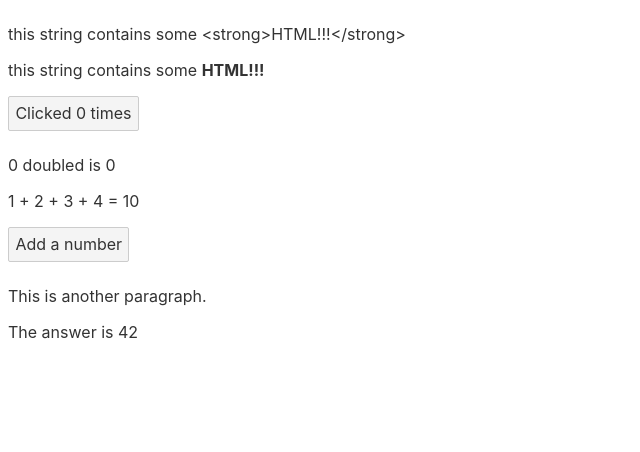
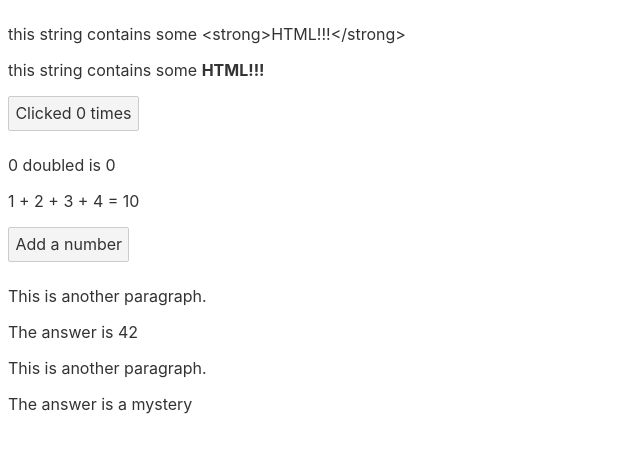
Before and after one commit to Annie-Huang/my-svelte-project2, a Svelte app: page / in a window 1280 px wide. Shown: the top 452 px of the page, without its empty margins (0-640 px from the left). Built offline with nearby package versions, Linux system fonts and the light colour scheme.

Commit message:
Props - Default values

```diff
--- a/src/App.svelte
+++ b/src/App.svelte
@@ -69,3 +69,4 @@
 </button>
 
 <Nested answer={42}/>
+<Nested/>
--- a/src/Nested.svelte
+++ b/src/Nested.svelte
@@ -1,5 +1,5 @@
 <script>
-    export let answer;
+    export let answer = 'a mystery';
 </script>
 
 <p>This is another paragraph.</p>
```
